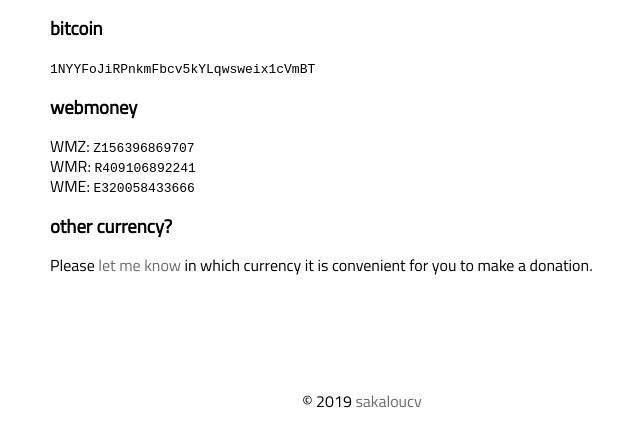
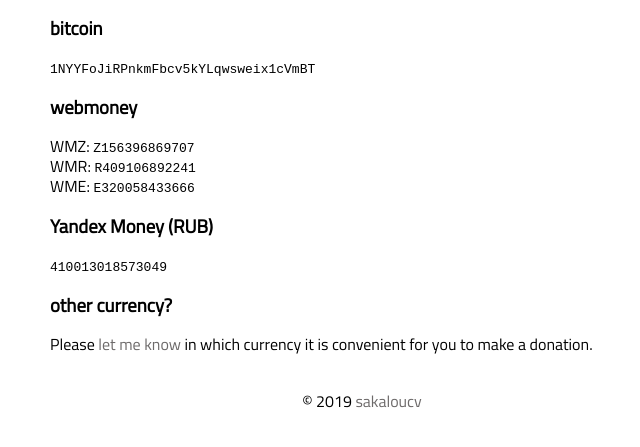
Before and after one commit to sakaloucv/sakaloucv.github.io, a Jekyll site: the page built from donate.md, in a window 1280 px wide, cut to the strip 612-1059 px from the top of the page. Shown: the whole strip, without its empty margins (463-1103 px from the left). Built offline with Jekyll 4.4.1, drawn with Linux system fonts in a browser that asks for light colours; our own code applies the rules of GitHub Pages for plain Markdown files.

Commit message:
yandex money added

```diff
--- a/donate.md
+++ b/donate.md
@@ -25,6 +25,10 @@ WMZ: `Z156396869707`<br>
 WMR: `R409106892241`<br>
 WME: `E320058433666`<br>
 
+### Yandex Money (RUB)
+
+`410013018573049`
+
 ### other currency?
 
 Please <a href="mailto:nullbsd@gmail.com">let me know</a> in which currency it is convenient for you to make a donation.
```
